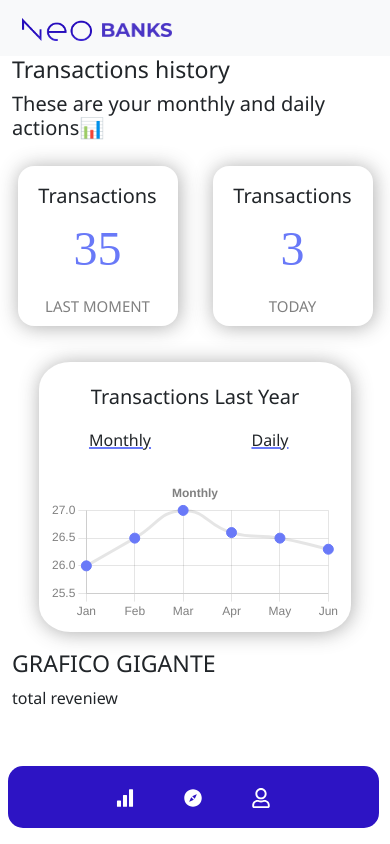
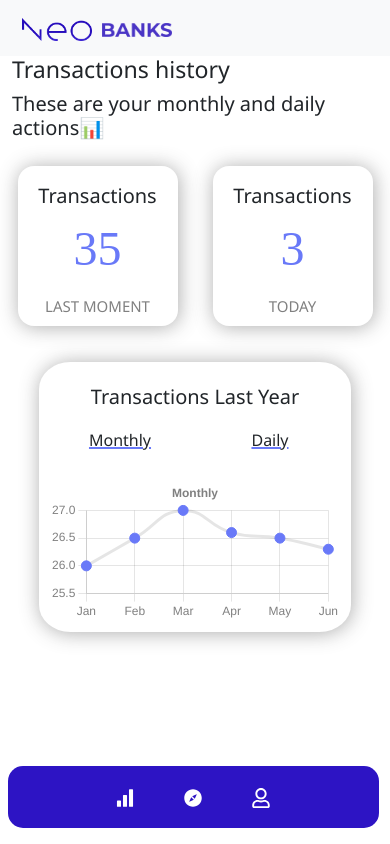
Before and after one commit to hannakpa/HP_crossPlatform, a React (Vite) app: page / in a window 390 px wide. Built offline with nearby package versions, Linux system fonts and the light colour scheme.

Commit message:
responsive layouts

```diff
--- a/src/App.jsx
+++ b/src/App.jsx
@@ -23,7 +23,7 @@ function App() {
       <NavFixed />
       <Container>
         <Row>
-          <Col md="4">
+          <Col sm="5">
             {/* Row 1 con texto */}
             <Row>
               <TextIntro />
@@ -43,7 +43,7 @@ function App() {
             </Row>
           </Col>
           {/* Columna 2 */}
-          <Col md="8">
+          <Col sm="7" className="d-none d-sm-block">
             {/* Row 1 con texto */}
             <Row>{/* <Header/> */}</Row>
             {/* Row 2 con grafico entero */}
```
Also changed, not shown: src/styles/fixed/app.css (+1 -6 lines).
